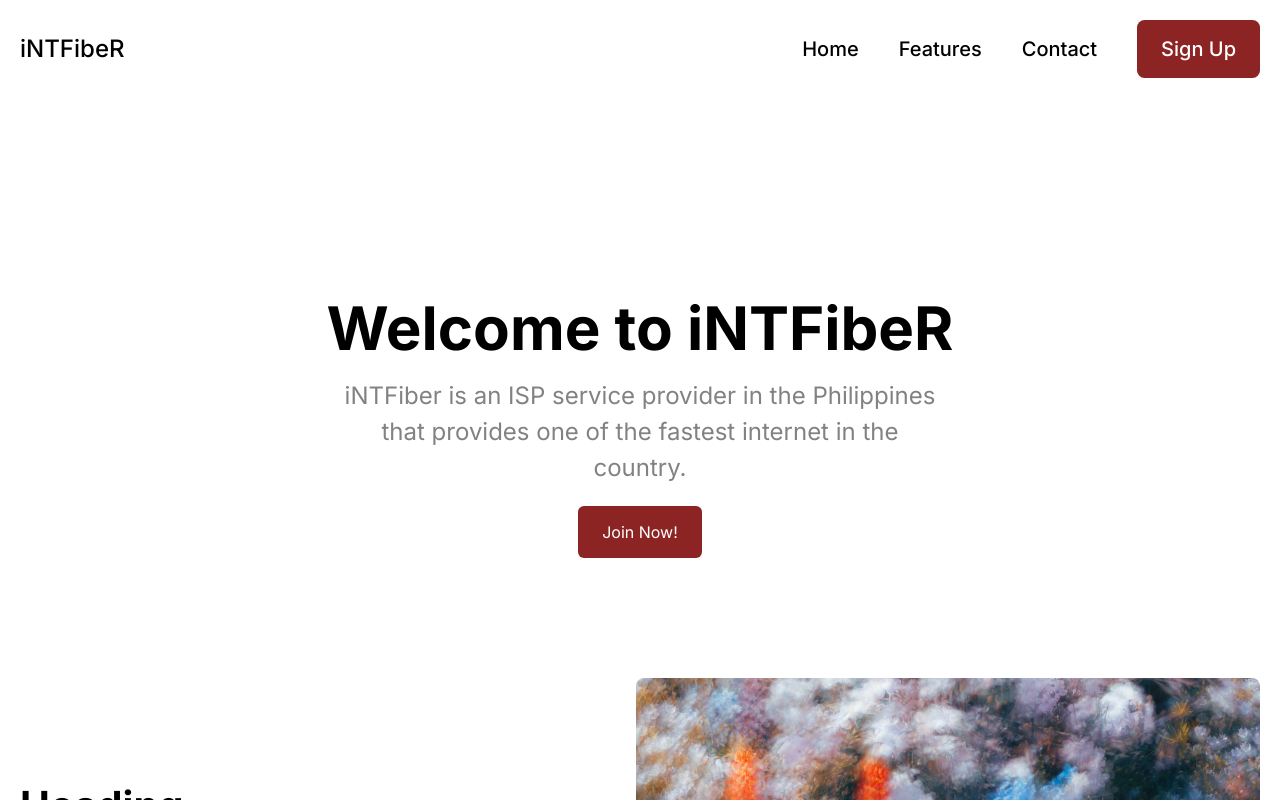
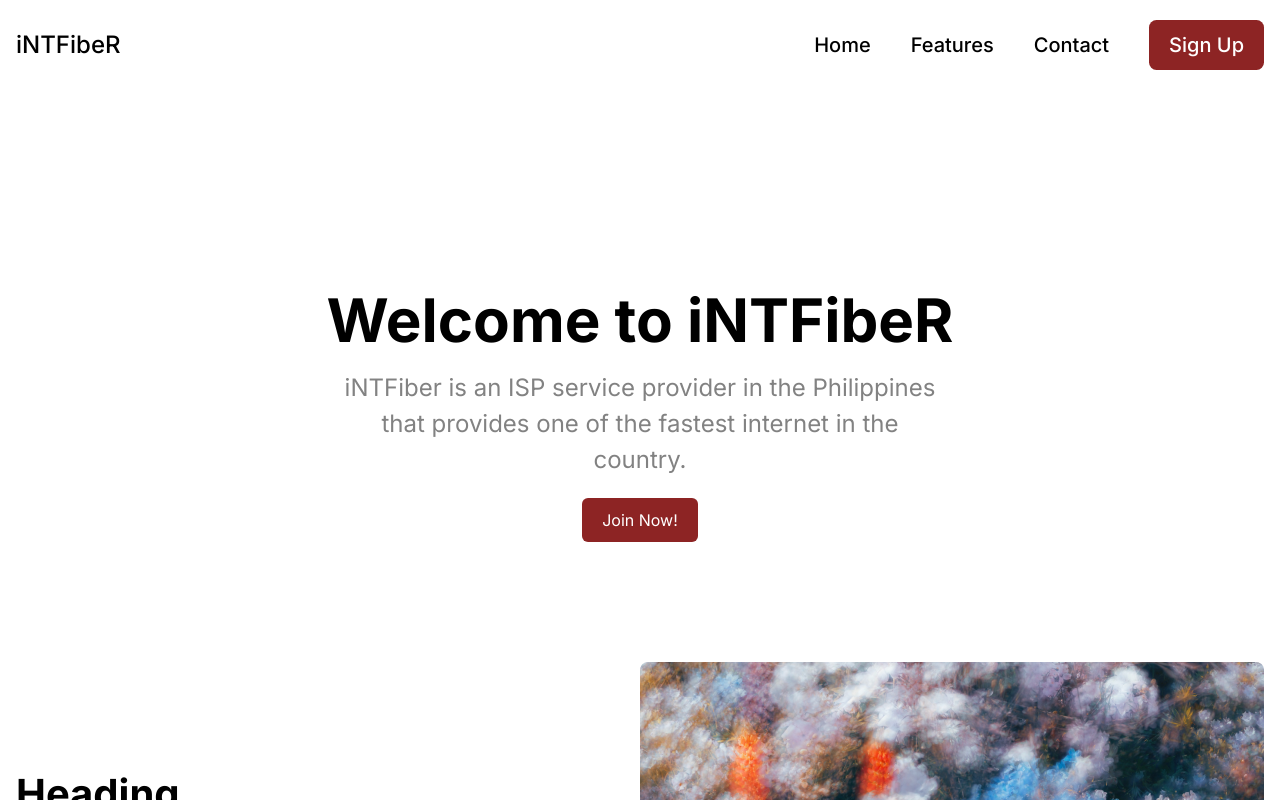
Before and after one commit to jamescasipong/isp-services, a React (Vite) app: page / in a window 1280 px wide. Shown: the top 800 px of the page. Built offline with nearby package versions, Linux system fonts and the light colour scheme.

Commit message:
commit anything

```diff
--- a/src/App.jsx
+++ b/src/App.jsx
@@ -5,14 +5,14 @@ function App() {
 
   return (
     <div className="bg-primary w-full overflow-hidden">
-      <div className="flex justify-center items-center sm:px-5 px-6">
+      <div className="flex justify-center items-center md:px-4 px-4">
         <div className="xl:max-w-[1280px] w-full">
             <Navbar></Navbar>
         </div>
       </div>
 
       <div className="flex justify-center items-start">
-        <div className="xl:max-w-[1280px] w-full  sm:px-5 px-6">
+        <div className="xl:max-w-[1280px] w-full  md:px-4 px-4">
             <Home></Home>
         </div>
       </div>
--- a/src/components/sections/Home.jsx
+++ b/src/components/sections/Home.jsx
@@ -7,7 +7,7 @@ const Home = () => {
   return (
     <section id="home" className='flex w-full justify-center items-center flex-col gap-y-20'>
         <div className='flex-col flex flex-1 items-center justify-center w-full py-10 mt-40 '>
-            <h1 className='font-bold text-6xl mb-5'>Welcome to iNTFibeR</h1>
+            <h1 className='font-bold text-6xl mb-5 sm:text-start text-center '>Welcome to iNTFibeR</h1>
             <p className='mb-5 description max-w-[600px] text-center'>iNTFiber is an ISP service provider in the Philippines that provides one of the fastest internet in the country.
             </p>
             <Button link="#" label="Join Now!"></Button>
@@ -31,14 +31,14 @@ const Home = () => {
             </div>
         </div>
 
-        <div className='w-full flex flex-col gap-5'>
+        <div className='w-full flex flex-col gap-5 px-5 py-5'>
             <div>
                 <h2 className='font-semibold text-[40px]'>Heading</h2>
             </div>
             <div className='grid sm:grid-cols-2 grid-cols-1 md:gap-x-40 gap-x-12 sm:gap-y-10 gap-y-10 w-full'>
                 {heading.map((h) => (
                     <div className='flex flex-col justify-center gap-3'>
-                        <img src={h.logo} className='w-[24px]  h-[28px] object-contain' alt="" />
+                        <img src={h.logo} className='w-[24px]  h-[28px] object-contain' alt={h.logo} />
                         <h4 className=''>{h.title}</h4>
                         <p className='md:max-w-[450px] w-auto h-auto'>{h.description}</p>
                     </div>
--- a/src/index.css
+++ b/src/index.css
@@ -32,20 +32,20 @@ body {
 }
 
 .button {
-  padding-top: 14px;
-  padding-bottom: 14px;
-  padding-left: 24px;
-  padding-right: 24px;
+  padding-top: 10px;
+  padding-bottom: 10px;
+  padding-left: 20px;
+  padding-right: 20px;
   border-radius: 0.375em;
   background-color: #8D2424;
 
 }
 
 #sign-up {
-  padding-top: 14px;
-  padding-bottom: 14px;
-  padding-left: 24px;
-  padding-right: 24px;
+  padding-top: 10px;
+  padding-bottom: 10px;
+  padding-left: 20px;
+  padding-right: 20px;
   border-radius: 0.375em;
   background-color: #8D2424;
   color: white;
```
